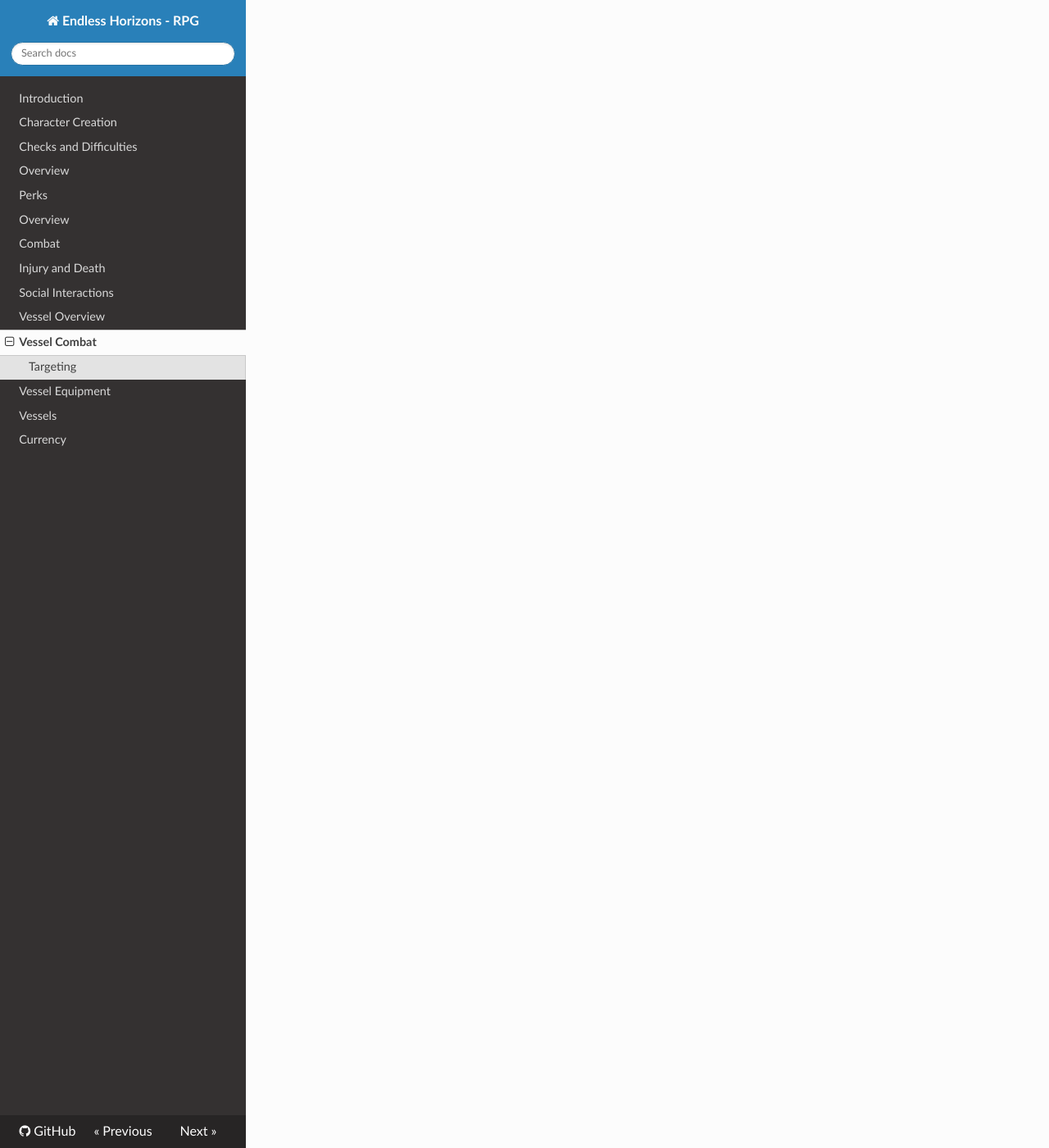
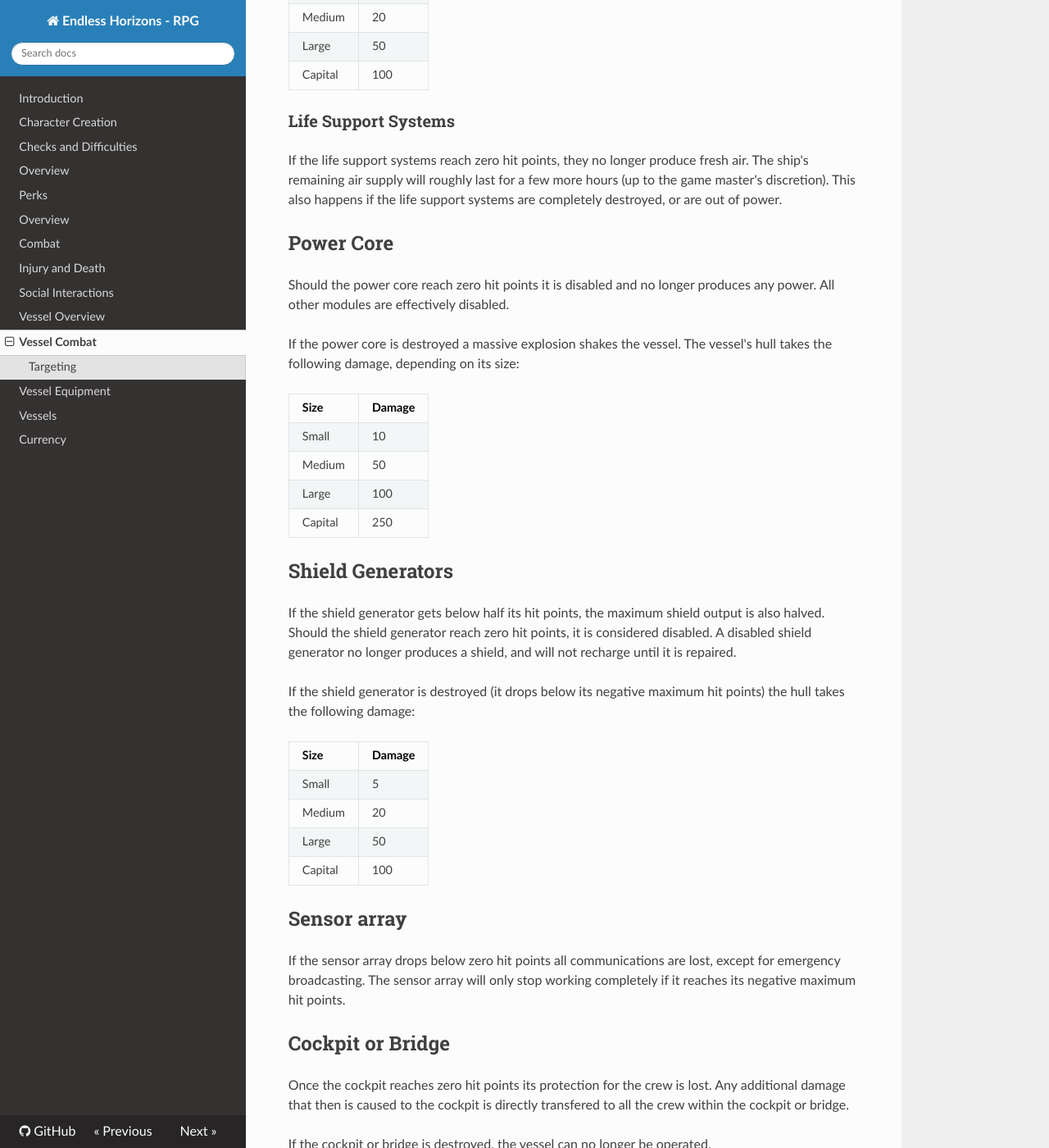
Before and after one commit to ehrpg/rules, an MkDocs documentation site: the page built from docs/vesselcombat.md, in a window 1280 px wide and 1400 px high, scrolled down 2695 px. Shown: the whole window at 82% size. Built offline with MkDocs 1.6.1, drawn with Linux system fonts in a browser that asks for light colours; nearby versions of some CDN libraries; old or Windows-style settings are respelled for this version of MkDocs; some of the changed text lies outside the part shown.

Commit message:
Added effects of damaging modules

```diff
--- a/docs/vesselcombat.md
+++ b/docs/vesselcombat.md
@@ -96,3 +96,105 @@ On the other hand, a large vessel attacking a small vessel would raise the DC by
 | medium  | +4    | +2     | 0     | -2      |
 | large   | +6    | +4     | +2    | 0       |
 | capital | +8    | +6     | +4    | +2      |
+
+## Dealing damage to modules
+
+### Sublight Engines
+
+If the sublight engines are below half of their hit points, their speed output
+is halved. This is their base speed output that is halved, before any other
+bonuses or penalties from submodules are added.
+
+Once the sublight engines reach zero hit points, their effective speed output
+is zero. This also happens if the sublight engines do not receive power from
+the core.
+
+If the sublight engines reach minus their maximum hit points, they explode and
+can no longer be repaired. The explosion deals additional damage to the hull of
+the ship, depending on the vessels size:
+
+| Size     | Damage
+|----------|----------
+| Small    | 5
+| Medium   | 20
+| Large    | 50
+| Capital  | 100
+
+### Life Support Systems
+
+If the life support systems reach zero hit points, they no longer produce fresh
+air. The ship's remaining air supply will roughly last for a few more hours (up
+to the game master's discretion). This also happens if the life support systems
+are completely destroyed, or are out of power.
+
+## Power Core
+
+Should the power core reach zero hit points it is disabled and no longer
+produces any power. All other modules are effectively disabled.
+
+If the power core is destroyed a massive explosion shakes the vessel. The
+vessel's hull takes the following damage, depending on its size:
+
+| Size     | Damage
+|----------|----------
+| Small    | 10
+| Medium   | 50
+| Large    | 100
+| Capital  | 250
+
+## Shield Generators
+
+If the shield generator gets below half its hit points, the maximum shield
+output is also halved. Should the shield generator reach zero hit points, it is
+considered disabled. A disabled shield generator no longer produces a shield,
+and will not recharge until it is repaired.
+
+If the shield generator is destroyed (it drops below its negative maximum hit
+points) the hull takes the following damage:
+
+| Size     | Damage
+|----------|----------
+| Small    | 5
+| Medium   | 20
+| Large    | 50
+| Capital  | 100
+
+## Sensor array
+
+If the sensor array drops below zero hit points all communications are lost,
+except for emergency broadcasting. The sensor array will only stop working
+completely if it reaches its negative maximum hit points.
+
+## Cockpit or Bridge
+
+Once the cockpit reaches zero hit points its protection for the crew is lost.
+Any additional damage that then is caused to the cockpit is directly transfered
+to all the crew within the cockpit or bridge.
+
+If the cockpit or bridge is destroyed, the vessel can no longer be operated.
+
+## Weapons
+
+If weapons drop to or below zero hit points they can no longer be operated or
+fired. If they drop below their negative maximum hit points, they are completely
+destroyed.
+
+## FTL
+
+If the FTL drops to or below zero hit points it can no longer be operated. If it
+reaches negative maximum hit points they are two outcomes: If the FTL is
+currently charging the hull takes damage as noted below; if the FTL is idle,
+nothing happens.
+
+| Size     | Damage
+|----------|----------
+| Small    | 5
+| Medium   | 20
+| Large    | 50
+| Capital  | 100
+
+## Cargo Bay & Docking Bay
+
+The hull is damaged instead, but the game master can decide what cargo is
+jetisoned from the cargo bay. The amount of cargo should be proportional to
+the damage dealt to the cargo bay.
```
